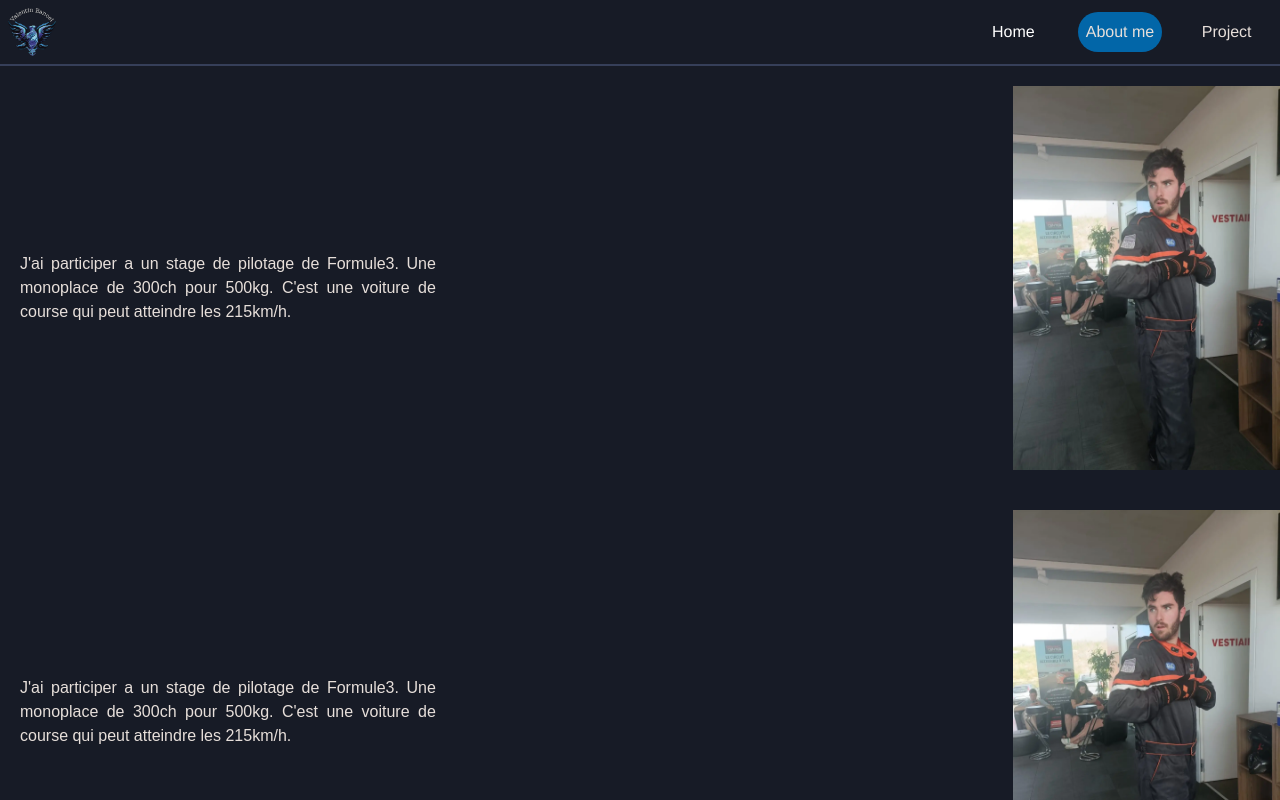
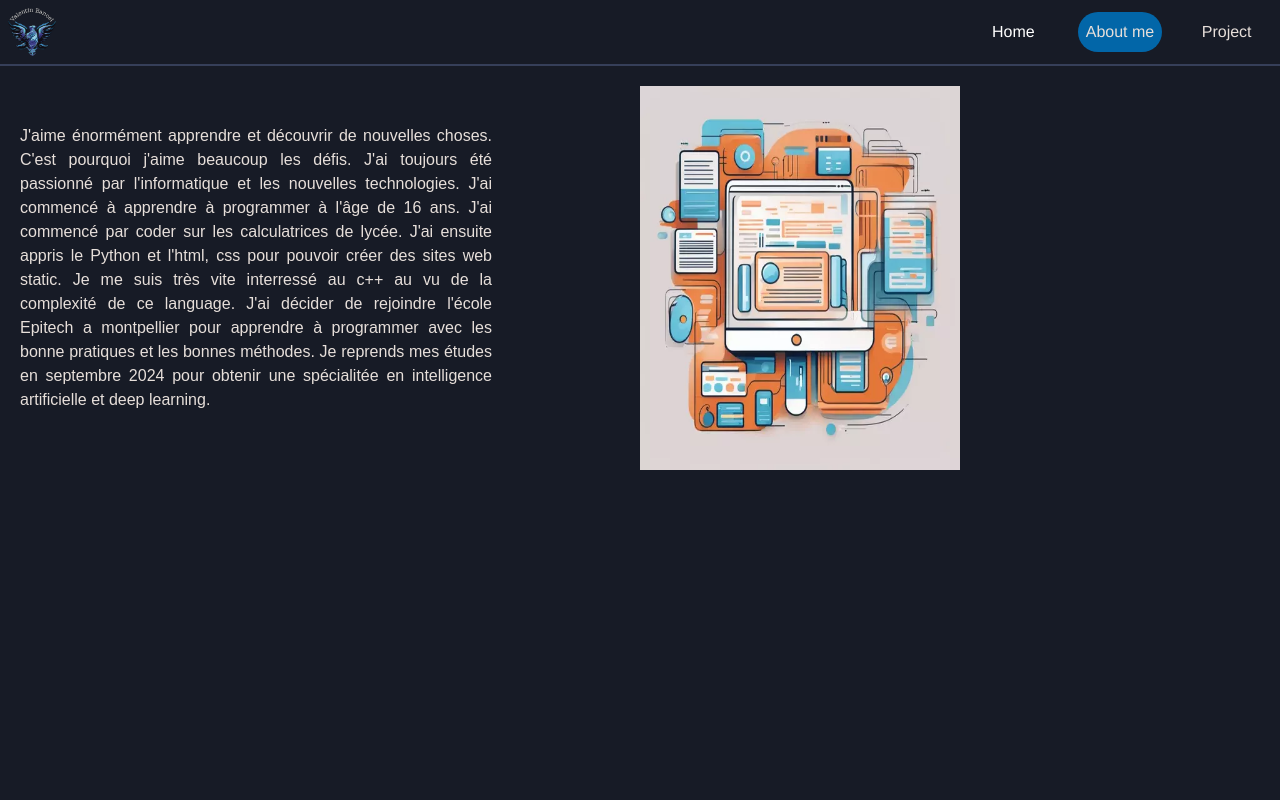
Before and after one commit to ValentinBancel/ValentinBancel-portefolio, an Angular app: page /about-me in a window 1280 px wide. Shown: the top 800 px of the page. Built offline with nearby package versions, Linux system fonts and the light colour scheme.

Commit message:
push many think

```diff
--- a/src/app/about-me/about-me.component.html
+++ b/src/app/about-me/about-me.component.html
@@ -1,5 +1,5 @@
 <!DOCTYPE html>
-<html lang="fr" class="bg-[#171B26]">
+<html lang="fr" class="bg-[#171B26] h-screen">
 <head>
     <title>À propos de moi | Valentin Bancel - Créateur engagé</title>
     <base href="/home">
@@ -10,8 +10,8 @@
     <meta content="width=device-width, initial-scale=1.0">
     <meta name="description" content="Apprenez à me connaître ! Je suis Valentin Bancel, un créateur passionné par l'innovation et l'impact positif. Découvrez mon parcours, mes valeurs et mes motivations. Rejoignez-moi dans ma mission pour un monde meilleur. Cliquez ici pour en savoir plus !">
 </head>
-<app-header></app-header>
 <body class="sm:h-full">
+    <app-header></app-header>
     <div>
         <app-component-about-me [history]="histroy"></app-component-about-me>
     </div>
--- a/src/app/about-me/about-me.component.ts
+++ b/src/app/about-me/about-me.component.ts
@@ -9,9 +9,14 @@ import { ComponentAboutMeComponent } from 'app/component/component-about-me/comp
     styleUrls: ['./about-me.component.scss']
 })
 export class AboutMeComponent {
-    Texte: string = 'J\'ai participer a un stage de pilotage de Formule3. Une monoplace de 300ch pour 500kg. C\'est une voiture de course qui peut atteindre les 215km/h.';
-    image: string = 'assets/F3.webp';
-
-    histroy:any = [[this.Texte, this.image],[this.Texte,this.image]];
-    // histroy:any = [[this.Texte, this.image],[this.Texte, this.image]]
+    histroy:any = [
+        [
+            "J'aime énormément apprendre et découvrir de nouvelles choses. C'est pourquoi j'aime beaucoup les défis. J'ai toujours été passionné par l'informatique et les nouvelles technologies. J'ai commencé à apprendre à programmer à l'âge de 16 ans. J'ai commencé par coder sur les calculatrices de lycée. J'ai ensuite appris le Python et l'html, css  pour pouvoir créer des sites web static. Je me suis très vite interressé au c++ au vu de la complexité de ce language. J'ai décider de rejoindre l'école Epitech a montpellier pour apprendre à programmer avec les bonne pratiques et les bonnes méthodes. Je reprends mes études en septembre 2024 pour obtenir une spécialitée en intelligence artificielle et deep learning.",
+            "assets/info_picture.webp"
+        ],
+        // [
+        //     'J\'ai participer a un stage de pilotage de Formule3. Une monoplace de 300ch pour 500kg. C\'est une voiture de course qui peut atteindre les 215km/h.',
+        //     'assets/F3.webp'
+        // ]
+    ];
 }
--- a/src/app/component/component-about-me/component-about-me.component.html
+++ b/src/app/component/component-about-me/component-about-me.component.html
@@ -6,17 +6,17 @@
         <title>About me component</title>
     </head>
     <body class="text-[#E7DFDA] bg-[#171B26] h-full w-full">
-        <div *ngIf="history.length < 2" class="sm:flex sm:grid-cols-2 justify-center items-center">
-            <div class="sm:w-[50%] text-justify">
+        <div *ngIf="history.length < 2" class="sm:flex sm:grid sm:grid-cols-2 sm:content-center justify-center items-center">
+            <div class="sm:w-[80%] text-justify">
                 <p class="font-manroperegular text-justify px-5">{{ history[0][0] }}</p>
             </div>
-            <div class="flex justify-center items-center mt-5 sm:w-[50%]">
+            <div class="flex mt-5 sm:w-[50%]">
                 <img src="{{ history[0][1] }}" alt="image" class="w-auto h-96"/>
             </div>
         </div>
         <div *ngIf="history.length > 1">
             <div *ngFor="let story of history;" class="sm:flex sm:grid-cols-2 justify-center items-center">
-                <div class="mt-5">
+                <div class="mt-5 sm:w-[55%]">
                     <p class="font-manroperegular text-justify px-5 sm:max-w-[45%] text-justify">{{ story[0] }}</p>
                 </div>
                 <div class="flex justify-center items-center mt-5 mb-5">
--- a/src/app/component/component-about-me/component-about-me.component.ts
+++ b/src/app/component/component-about-me/component-about-me.component.ts
@@ -10,6 +10,5 @@ export class ComponentAboutMeComponent implements OnInit{
   @Input() history: any = [[]] ;
   public finalHistory: any = [] ;
   ngOnInit(): void {
-    console.log(this.history[0][0]);
   }
 }
```
Also changed, not shown: src/assets/info_picture.webp (added).
